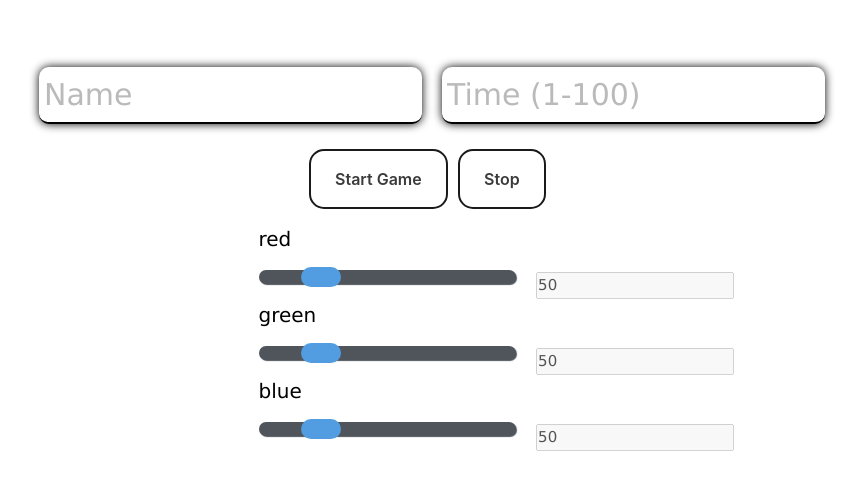
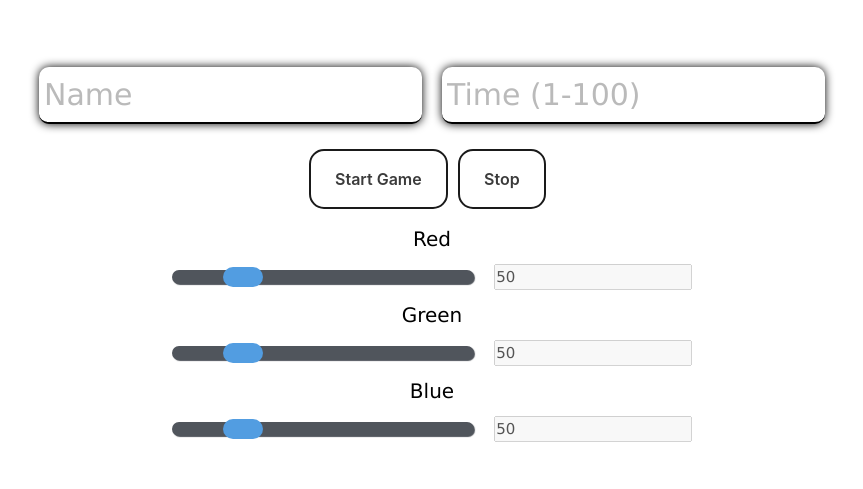
Before and after one commit to web-sci-spring-2022-name-tbd/hexed_new, an Angular app: page / in a window 1280 px wide. Shown: the part 143-632 px from the top of the page, without its empty margins (208-1071 px from the left). Built offline with nearby package versions, Linux system fonts and the light colour scheme; no server answers.

Commit message:
Some additional CSS fixes

```diff
--- a/src/app/app.component.html
+++ b/src/app/app.component.html
@@ -6,9 +6,9 @@
 <app-timer id="timer" #timer></app-timer>
 
 <div id="slider-cnt">
-  <app-slider color="red" c="r"></app-slider>
-  <app-slider color="green" c="g"></app-slider>
-  <app-slider color="blue" c="b"></app-slider>
+  <app-slider color="Red" c="r"></app-slider>
+  <app-slider color="Green" c="g"></app-slider>
+  <app-slider color="Blue" c="b"></app-slider>
 </div>
 
 <app-color id="color" #color></app-color>
--- a/src/app/score/score.component.css
+++ b/src/app/score/score.component.css
@@ -5,6 +5,14 @@
   margin-top: 15px;
   flex-flow: column;
 }
+
+#your-score {
+  background-color: white;
+  border: 1px solid black;
+  border-radius: 10px;
+  padding: 10px;
+}
+
 #high-scores {
   font-family: Arial, Helvetica, sans-serif;
   border-collapse: collapse;
@@ -12,17 +20,21 @@
   margin-left: auto;
   margin-right: auto;
   margin-top: 3%;
-
 }
 
-  #high-scores td, #high-scores th {
+#high-scores td,
+#high-scores th {
   border: 1px solid #ddd;
   padding: 8px;
 }
 
-  #high-scores tr:nth-child(even){background-color: #f2f2f2;}
+#high-scores tr:nth-child(even) {
+  background-color: #f2f2f2;
+}
 
-  #high-scores tr:hover {background-color: #ddd;}
+#high-scores tr:hover {
+  background-color: #ddd;
+}
 
 #high-scores th {
   padding-top: 12px;
@@ -31,7 +43,10 @@
   background-color: #04AA6D;
   color: white;
 }
+
+
 /* ----------------------------------------------------------- */
+
 #title {
   font-size: 2.5vw;
   text-align: center;
@@ -44,15 +59,25 @@
   width: 50%;
 }
 
-  #moves td, #moves th {
+#moves td,
+#moves th {
   border: 1px solid rgb(0, 0, 0);
   padding: 8px;
 }
 
-  #moves tr:nth-child(even){background-color: #f2f2f2;}
-  #moves tr:nth-child(odd) {background-color: #8a8a8a;}
+#moves tr:nth-child(even) {
+  background-color: #f2f2f2;
+}
 
-  #moves tr:nth-child(odd):hover {background-color: #ddd;}
+#moves tr:nth-child(odd) {
+  background-color: #8a8a8a;
+}
+
+#moves tr:nth-child(odd):hover {
+  background-color: #ddd;
+}
+
+
 /* #moves tr:nth-child(even):hover {background-color: #ffa7a4;} */
 
 #moves th {
@@ -67,6 +92,7 @@
 #yourScore {
   text-align: center;
 }
+
 
 /* .hover-underline-animation {
     display: inline-block;
--- a/src/app/score/score.component.html
+++ b/src/app/score/score.component.html
@@ -6,8 +6,8 @@
 
 <div id="notSubmitScore" class="w3-animate-opacity" style="display:none">
     <!-- your score -->
-<h2 id = "yourScore">Your score: <span id="scoreNum"></span></h2>
-    <p id = "title" >High Scores:</p>
+<h2 id="your-score">Your score: <span id="scoreNum"></span></h2>
+    <p id="title" >High Scores:</p>
 
     <!-- top 10: -->
     <table id = "moves">
--- a/src/app/slider/slider.component.css
+++ b/src/app/slider/slider.component.css
@@ -1,7 +1,20 @@
+
+:host {
+  width: 100%;
+}
+
+.slider-cnt {
+  display: flex;
+  align-items: center;
+  justify-content: center;
+  width: 100%;
+}
+
 .slide {
-    width: 200%;
-    /* margin-left: 20px; */
-    /* margin-right: 20px; */
+  display: flex;
+  flex-flow: column;
+  justify-content: center;
+  align-items: center;
 }
 
 .color-title {
--- a/src/app/slider/slider.component.html
+++ b/src/app/slider/slider.component.html
@@ -1,5 +1,7 @@
 <div class="slide-{{color}} slide">
     <p class ="color-title">{{color}}</p>
-    <input id ="{{c}}-input" type="range" min="0" max="255" value="50" class="slider" (input)="change(this)">
-    <input id="{{c}}-val" value="50" class="right" disabled>
+    <div class="slider-cnt">
+      <input id ="{{c}}-input" type="range" min="0" max="255" value="50" class="slider" (input)="change(this)">
+      <input id="{{c}}-val" value="50" class="right" disabled>
+    </div>
 </div>
```
Lines whose indentation alone changed are shown as unchanged.
